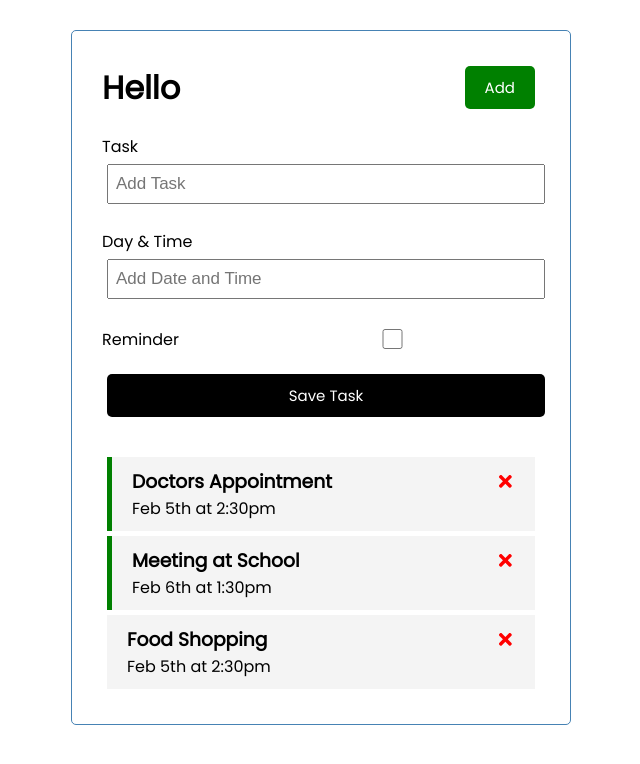
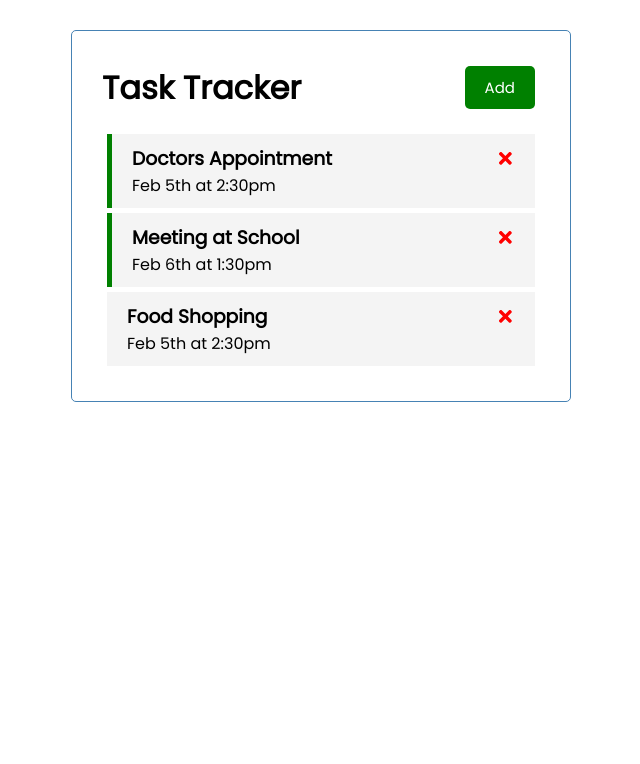
Before and after one commit to miguelmoreba/react-ts-task-manager, a React (Create React App) app: page / in a window 1280 px wide. Shown: the top 764 px of the page, without its empty margins (319-959 px from the left). Built offline with nearby package versions, Linux system fonts and the light colour scheme.

Commit message:
Show and close form

```diff
--- a/src/App.tsx
+++ b/src/App.tsx
@@ -4,6 +4,9 @@ import { useState } from "react";
 import AddTask from "./components/AddTask";
 
 function App() {
+
+  const [showAddTask, setShowAddTask] = useState(false);
+
   const [tasks, setTasks] = useState([
     {
       id: 1,
@@ -52,8 +55,8 @@ function App() {
 
   return (
     <div className="container">
-      <Header title="Hello" />
-      <AddTask onAdd={addTask}/>
+      <Header showAddTask={showAddTask} onAdd={() => setShowAddTask(!showAddTask)} title="Task Tracker" />
+      {showAddTask && <AddTask onAdd={addTask}/>}
       {tasks.length > 0 ? (
         <Tasks
           onToggle={toggleReminder}
--- a/src/components/Button.tsx
+++ b/src/components/Button.tsx
@@ -10,7 +10,7 @@ const Button = ({color, text, onClick}: IButtonProps) => {
 
 
     return (
-        <button onClick={onClick} style={{backgroundColor: color}} className='btn'>Add</button>
+        <button onClick={onClick} style={{backgroundColor: color}} className='btn'>{text}</button>
     )
 }
 
--- a/src/components/Header.tsx
+++ b/src/components/Header.tsx
@@ -1,20 +1,20 @@
-import Button from './Button'
-import {MouseEvent} from 'react'
+import Button from "./Button";
 
 interface IHeaderProps {
-    title: string
+  title: string;
+  onAdd: () => void;
+  showAddTask: boolean;
 }
 
-export default function Header({title}: IHeaderProps) {
-
-    const onClick: (event: MouseEvent<HTMLButtonElement>) => void = (e) => {
-        console.log(e)
-    }
-
-    return (
-        <header className='header'>
-            <h1>{title}</h1>
-            <Button color='green' text='Hello' onClick={onClick}/>
-        </header>
-    )
+export default function Header({ title, onAdd, showAddTask }: IHeaderProps) {
+  return (
+    <header className="header">
+      <h1>{title}</h1>
+      <Button
+        color={showAddTask ? "black" : "green"}
+        text={showAddTask ? "Close" : "Add"}
+        onClick={onAdd}
+      />
+    </header>
+  );
 }
```
